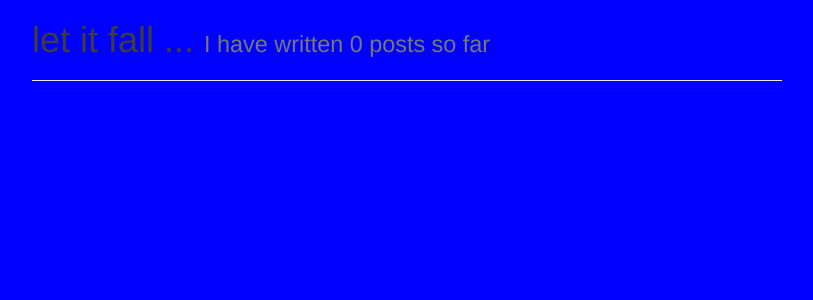
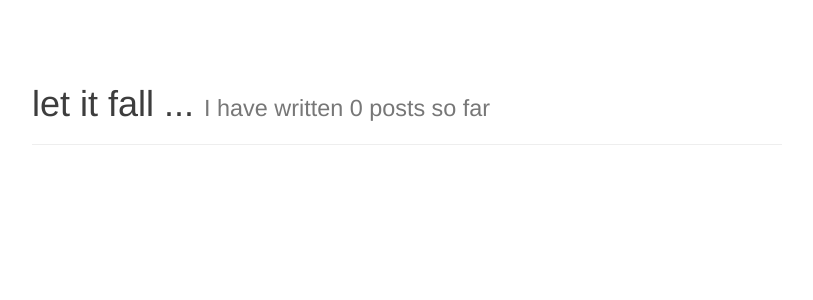
Before and after one commit to amanfojnr/codephil, a Django app: page /blog/ in a window 1280 px wide. Shown: the top 300 px of the page, without its empty margins (233-1046 px from the left). Run offline with Django 3.2, Linux system fonts and the light colour scheme; data that the repository does not hold is empty; some libraries are stand-ins or nearby versions.

Commit message:
added margin-top margin

```diff
--- a/bloggit/static/css/main.css
+++ b/bloggit/static/css/main.css
@@ -1,6 +1,7 @@
 body {
-  background-color: blue;
+  background-color: #fff;
   color: #3d3d3d;
+  margin-top: 5%;
 }
 
 a {
```
